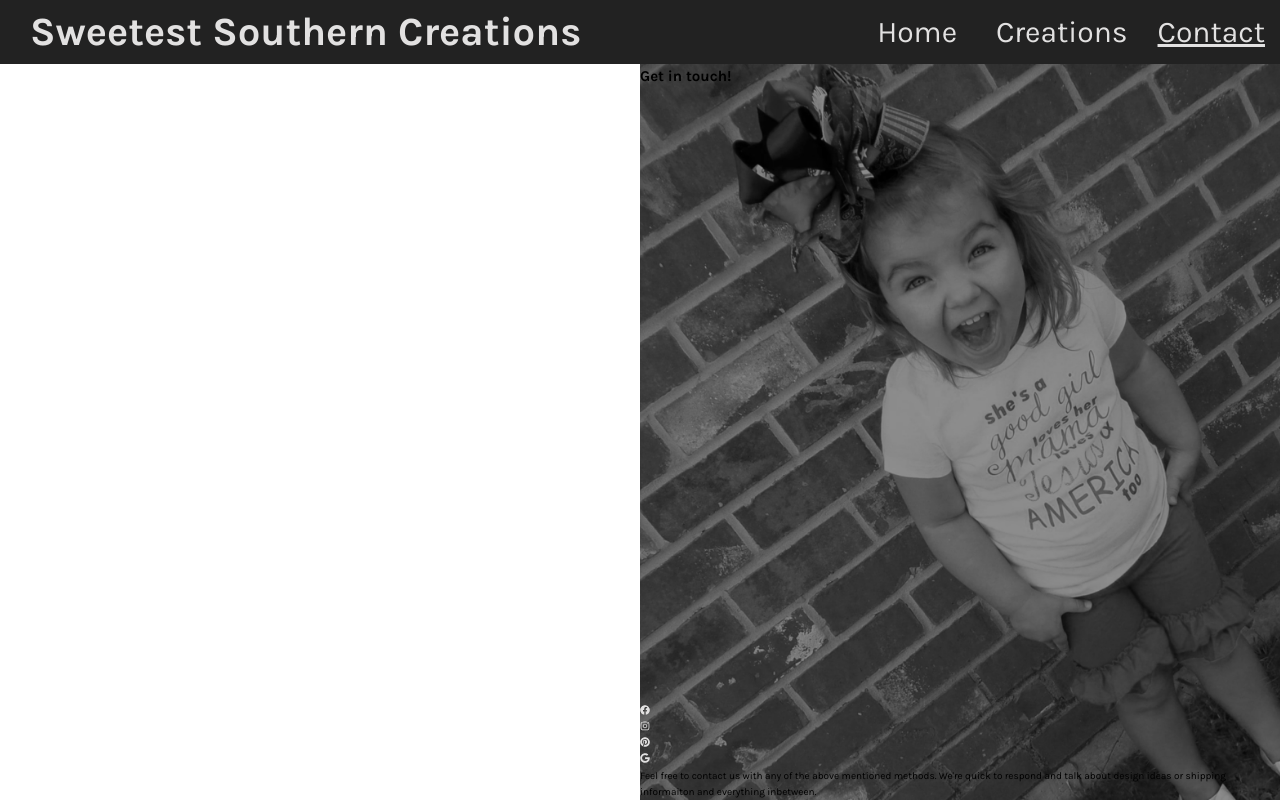
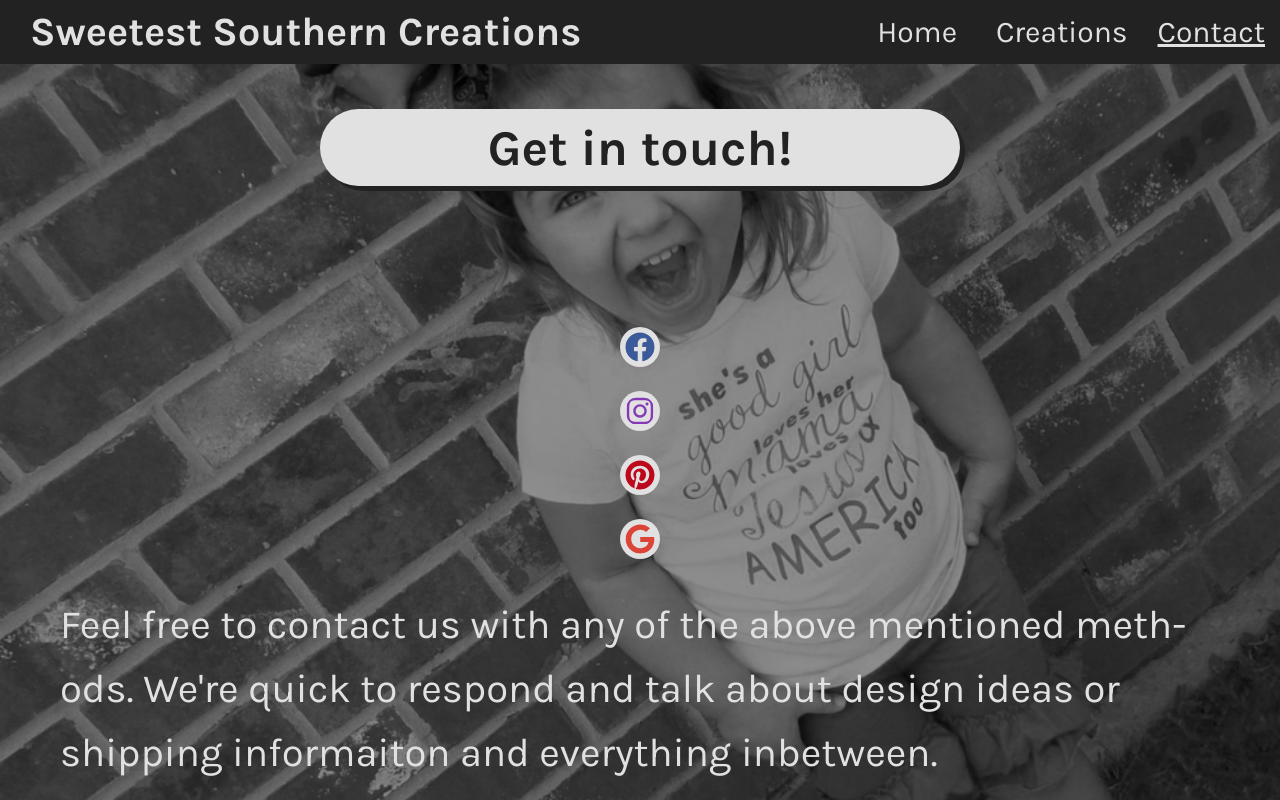
Before and after one commit to Joey-Robinson/react-sweetest-southern-creations, a Gatsby site: page /contact in a window 1280 px wide. Built offline with nearby package versions, Linux system fonts and the light colour scheme; Gatsby itself is replaced by a stand-in of ours.

Commit message:
Contact page done. Project completed

```diff
--- a/src/styles/pages/_contact.scss
+++ b/src/styles/pages/_contact.scss
@@ -2,6 +2,78 @@
   display: grid;
   grid-template-columns: 1fr;
   grid-template-rows: 1fr;
+  grid-column: 1 / -1;
+  grid-row: 2 / -1;
+  height: 92vh;
+  div {
+    justify-self: center;
+    font-size: 4rem;
+    display: block;
+  }
+  &--fb {
+    svg {
+      background: $headerWhite;
+      border-radius: 100%;
+      padding: 5px;
+      color: #3c5a99;
+    }
+  }
+  &--ig {
+    svg {
+      background: $headerWhite;
+      padding: 5px;
+      border-radius: 5rem;
+      color: #833ab4;
+    }
+  }
+  &--pint {
+    svg {
+      background: $headerWhite;
+      border-radius: 10rem;
+      padding: 5px;
+      color: #bd081c;
+    }
+  }
+  &--email {
+    svg {
+      background: $headerWhite;
+      border-radius: 100%;
+      padding: 5px;
+      color: #db4437;
+    }
+  }
+  &--bottom {
+    grid-column: 1;
+    grid-row: 6;
+    color: $headerWhite;
+    align-self: center;
+    p {
+      hyphens: auto;
+      padding: 1.5rem 6rem;
+      font-size: 4rem;
+    }
+  }
+
+  h1 {
+    background: $headerWhite;
+    border-radius: 10rem;
+    box-shadow: 5px 5px $primaryColor;
+    color: $primaryColor;
+    display: block;
+    font-size: 5rem;
+    height: 30%;
+    text-align: center;
+    margin: 0 auto;
+    margin-top: 4.5rem;
+    padding: 0 1.5rem;
+    transition: all 0.3s ease-in-out;
+    width: 50%;
+    &:hover {
+      transition: all 0.3s ease-in-out;
+      width: 90%;
+    }
+  }
+
   a {
     color: $headerWhite;
   }
@@ -40,7 +112,6 @@
     &--fb {
       width: 50%;
       grid-row: 2;
-      margin: 30rem 0;
       text-align: center;
       align-self: center;
       justify-self: center;
```
